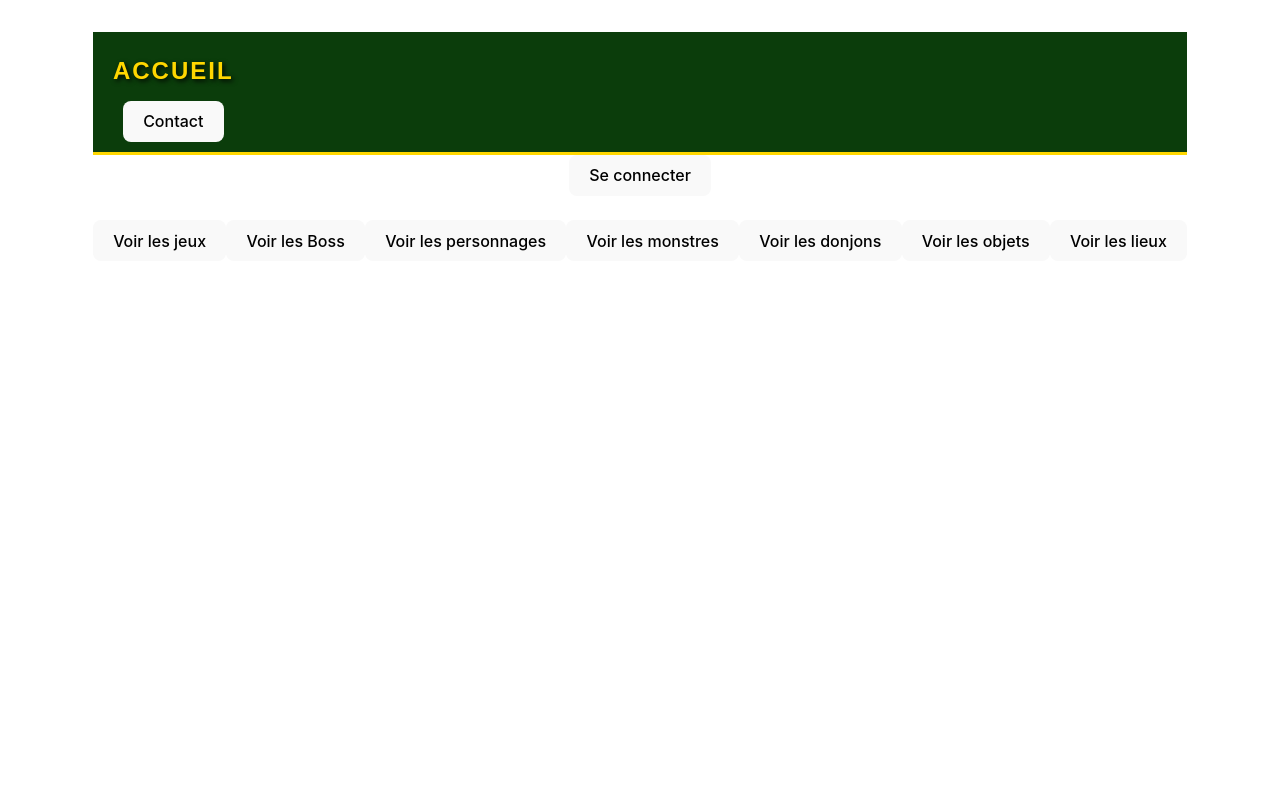
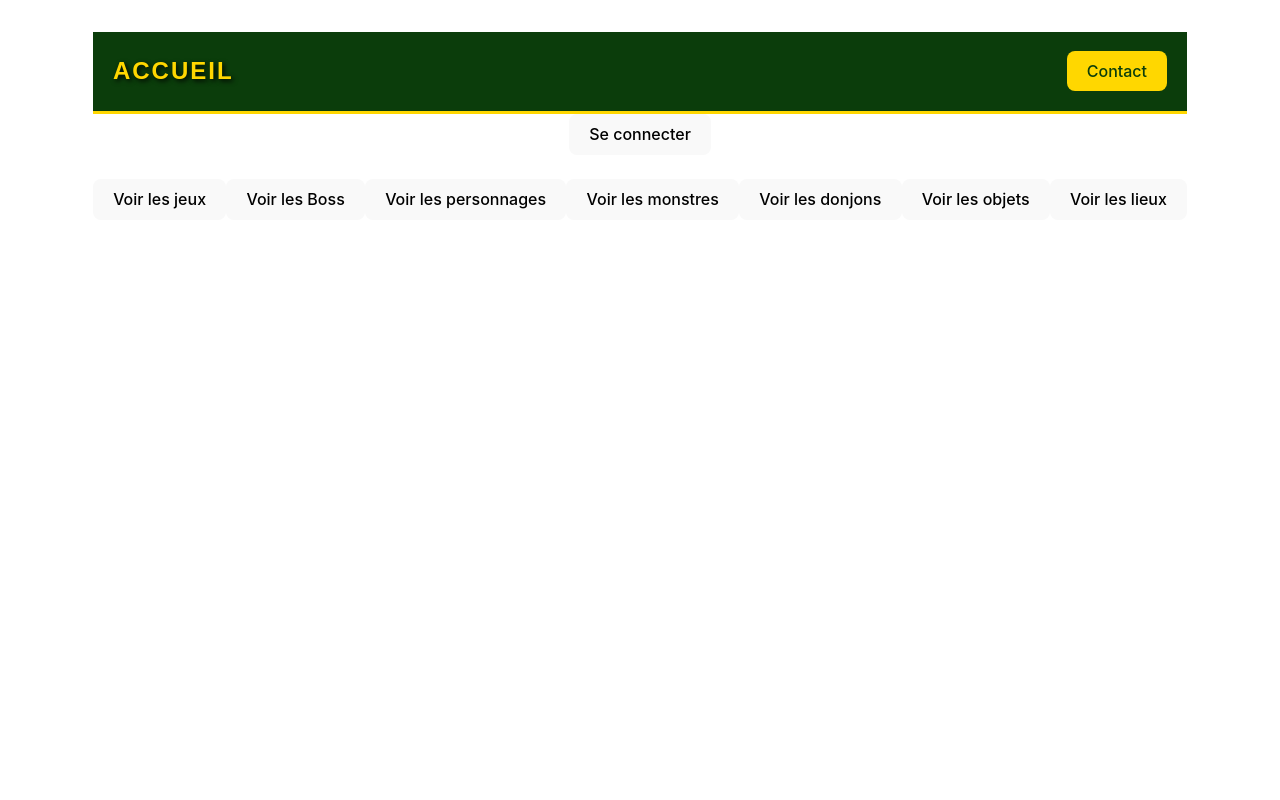
Before and after one commit to ismail885/projet-zelda-reactjs, a React (Vite) app: page / in a window 1280 px wide. Shown: the top 800 px of the page. Built offline with nearby package versions, Linux system fonts and the light colour scheme.

Commit message:
third commit

```diff
--- a/src/layouts/Header/header.scss
+++ b/src/layouts/Header/header.scss
@@ -45,3 +45,25 @@
         }
     }
 }
+
+.header__titleContainer {
+    display: flex;
+    justify-content: space-between;
+    align-items: center;
+    width: 100%;
+
+    .header__contactButton {
+        background-color: #ffd700; // Doré pour correspondre au thème
+        color: #0b3d0b; // Texte vert sombre
+        border: none;
+        padding: 10px 20px;
+        font-size: 16px;
+        cursor: pointer;
+        transition: background-color 0.3s ease, transform 0.3s ease;
+
+        &:hover {
+            background-color: #e6c200; // Légèrement plus sombre au survol
+            transform: scale(1.1); // Zoom sur le bouton au survol
+        }
+    }
+}
--- a/src/pages/NotFoundPage.jsx
+++ b/src/pages/NotFoundPage.jsx
@@ -1,6 +1,5 @@
 import React, { useEffect } from "react";
 import { useNavigate } from "react-router";
-// import "./NotFoundPage.scss"; // Import the SCSS file
 
 const NotFoundPage = () => {
   const navigate = useNavigate();
```
Also changed, not shown: src/layouts/Header/Header.js (added, +20 -0 lines).
